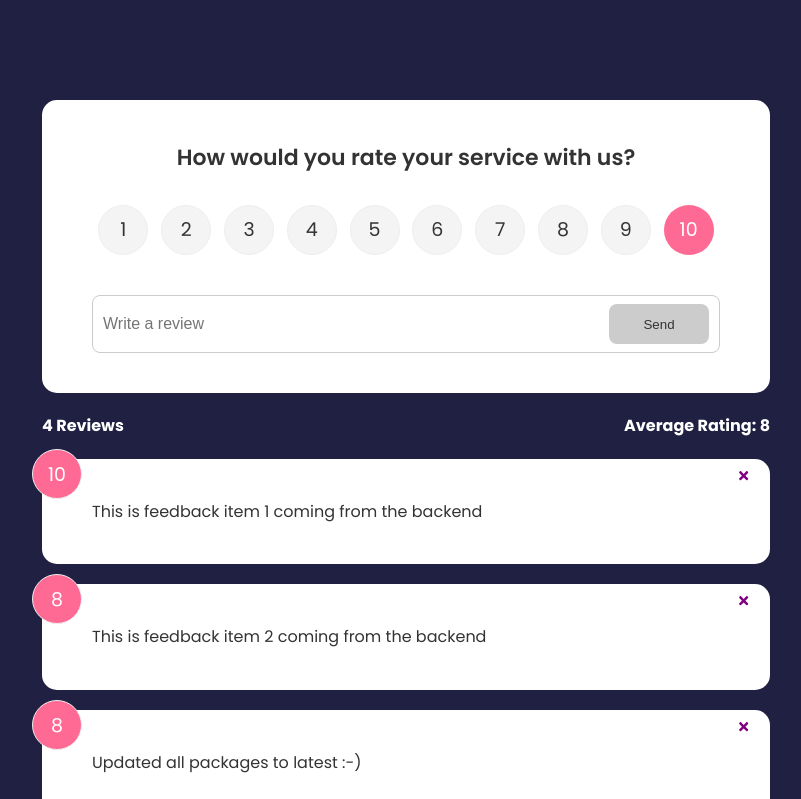
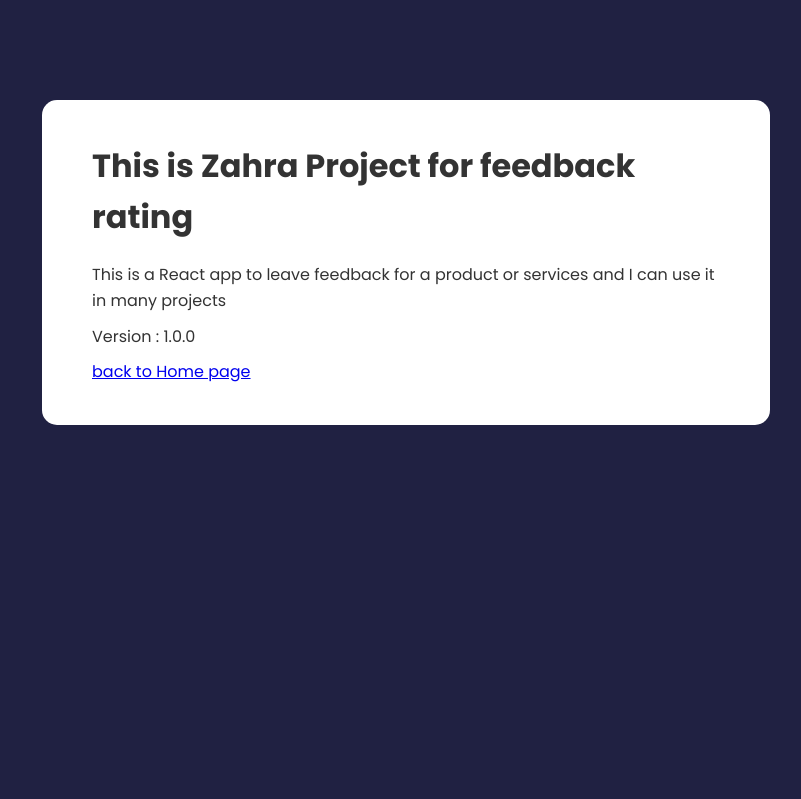
Before and after one commit to Z-Mosayebi/Feedback-Rating-App, a React (Vite) app: page /about in a window 1280 px wide. Shown: the top 799 px of the page, without its empty margins (234-1035 px from the left). Built offline with nearby package versions, Linux system fonts and the light colour scheme.

Commit message:
add about page using react router

```diff
--- a/package.json
+++ b/package.json
@@ -15,6 +15,7 @@
     "react": "^19.0.0",
     "react-dom": "^19.0.0",
     "react-icons": "^5.5.0",
+    "react-router-dom": "^7.7.1",
     "uuid": "^11.1.0"
   },
   "devDependencies": {
--- a/src/App.jsx
+++ b/src/App.jsx
@@ -1,5 +1,5 @@
-
 import { v4 as uuidv4 } from "uuid";
+import { BrowserRouter as Router, Route, Routes } from "react-router-dom";
 import { useState } from "react";
 import Header from "./components/Header";
 import FeedbackList from "./components/FeedbackList";
@@ -7,6 +7,7 @@
 //import { useEffect } from "react";
 import feedbackData from "./data/feedbackData";
 import FeedbackForm from "./components/FeedbackForm";
+import AboutPage from "./pages/AboutPage";
 
 function App() {
   //const [feedbacks, setFeedbacks] = useState([]);
@@ -25,14 +26,30 @@
     //console.log('App', id)
   };
   return (
-    <>
+    <Router>
       <Header />
       <div className="container">
-        <FeedbackForm handleAdd={addFeedback} />
-        <FeedbackStats feedback={feedback} />
-        <FeedbackList feedback={feedback} handelDelete={deleteFeedback} />
+        <Routes>
+          <Route
+            exact
+            path="/"
+            element={
+              <>
+                <FeedbackForm handleAdd={addFeedback} />
+                <FeedbackStats feedback={feedback} />
+                <FeedbackList
+                  feedback={feedback}
+                  handelDelete={deleteFeedback}
+                />
+              </>
+            }
+          ></Route>
+          {/*<Route path="/about">This is the about route</Route>*/}
+          <Route path="/about" element={<AboutPage />} />
+        </Routes>
+
       </div>
-    </>
+    </Router>
   );
 }
 
--- /dev/null
+++ b/src/pages/AboutPage.jsx
@@ -0,0 +1,16 @@
+import Card from "../components/shared/Card"
+
+function AboutPage() {
+  return (
+    <Card>
+      <div className="about">
+        <h1>This is Zahra Project for feedback rating</h1>
+        <p>This is a React app to leave feedback for a product or services and I can use it in many projects</p>
+      <p>Version : 1.0.0</p>
+      <a href="/"> back to Home page</a>
+      </div>
+    </Card>
+  )
+}
+
+export default AboutPage
```
Also changed, not shown: 1 other file (tests, documents, lock files or other folders).
